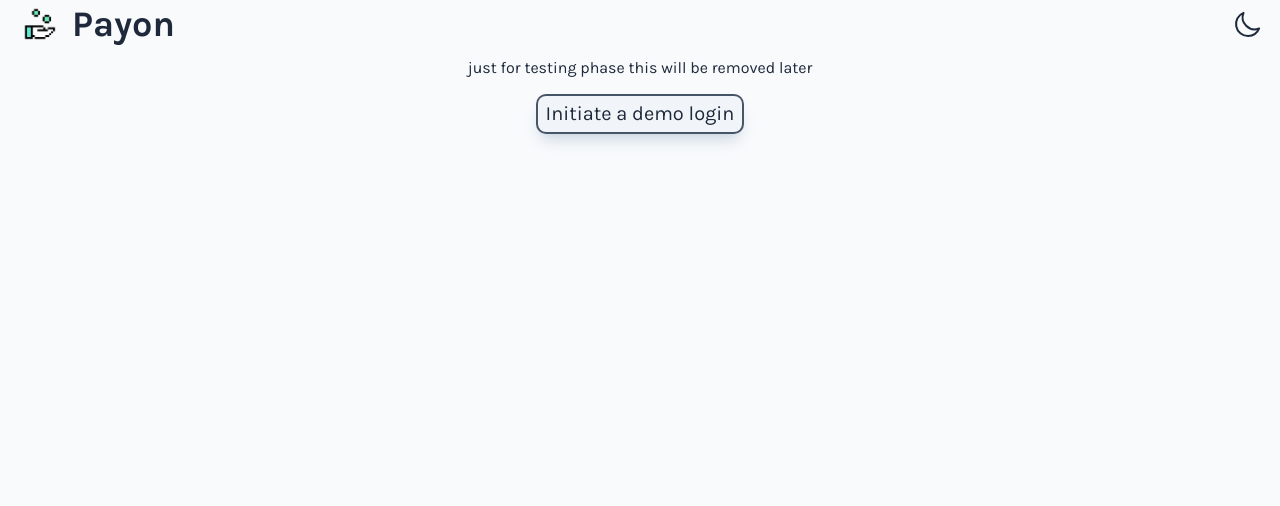
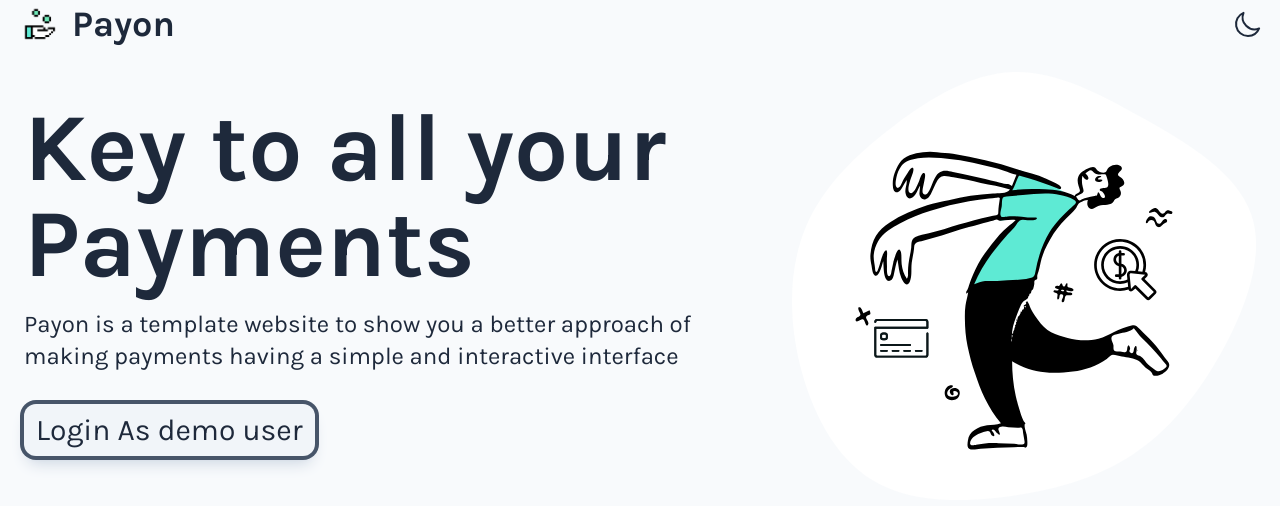
Before and after one commit to pushkarydv/payon-web, a React (Create React App) app: page / in a window 1280 px wide. Shown: the top 506 px of the page. Built offline with nearby package versions, Linux system fonts and the light colour scheme.

Commit message:
added  hero section

```diff
--- /dev/null
+++ b/src/components/HomeComponents/Hero.js
@@ -0,0 +1,31 @@
+import React from "react";
+import { useNavigate } from "react-router-dom";
+export default function Hero() {
+  const navigate = useNavigate();
+  function demoLogin() {
+    localStorage.setItem("payon-web-user", "Spiderman");
+    navigate("/dashboard");
+  }
+  return (
+    <div className="flex flex-col md:flex-row items-center ">
+      <div className="w-full md:w-[60%] p-4 md:p-6 py-12">
+        <div className="text-5xl md:text-6xl lg:text-7xl xl:text-8xl font-bold">
+          Key to all your Payments
+        </div>
+        <div className="mt-4 text-xl md:text-2xl font-base">
+          Payon is a template website to show you a better approach of making
+          payments having a simple and interactive interface{" "}
+        </div>
+        <button
+          className="transition mt-8 mb-4 py-2 px-3 bg-slate-100  rounded-xl ring-4 text-xl md:text-2xl lg:text-3xl ring-slate-600 shadow-lg shadow-slate-300 dark:bg-slate-800 dark:text-slate-100 dark:shadow-slate-800 dark:ring-slate-200 hover:translate-x-4"
+          onClick={demoLogin}
+        >
+          Login As demo user
+        </button>
+      </div>
+      <div className="w-full md:w-[40%]  p-4 md:p-6">
+        <img src="/man_hero.svg" alt="hero" className="w-full" />
+      </div>
+    </div>
+  );
+}
--- a/src/pages/Home.js
+++ b/src/pages/Home.js
@@ -1,25 +1,12 @@
 import React from "react";
-import { useNavigate } from "react-router-dom";
 import Header from "../components/global/Header/Header";
+import Hero from "../components/HomeComponents/Hero";
 export default function Home() {
-  const navigate = useNavigate();
-  function demoLogin() {
-    localStorage.setItem("payon-web-user", "Spiderman");
-    navigate("/dashboard");
-  }
   return (
     <>
       {" "}
       <Header />
-      <div className="p-2 flex flex-col gap-2 place-items-center">
-        just for testing phase this will be removed later
-        <button
-          className="my-2 mx-auto py-1 bg-slate-100 px-2 rounded-lg ring-2 text-xl ring-slate-600 shadow-lg shadow-slate-300 dark:bg-slate-800 dark:text-slate-100 dark:shadow-slate-800 dark:ring-slate-200"
-          onClick={demoLogin}
-        >
-          Initiate a demo login
-        </button>
-      </div>
+      <Hero />
     </>
   );
 }
```
